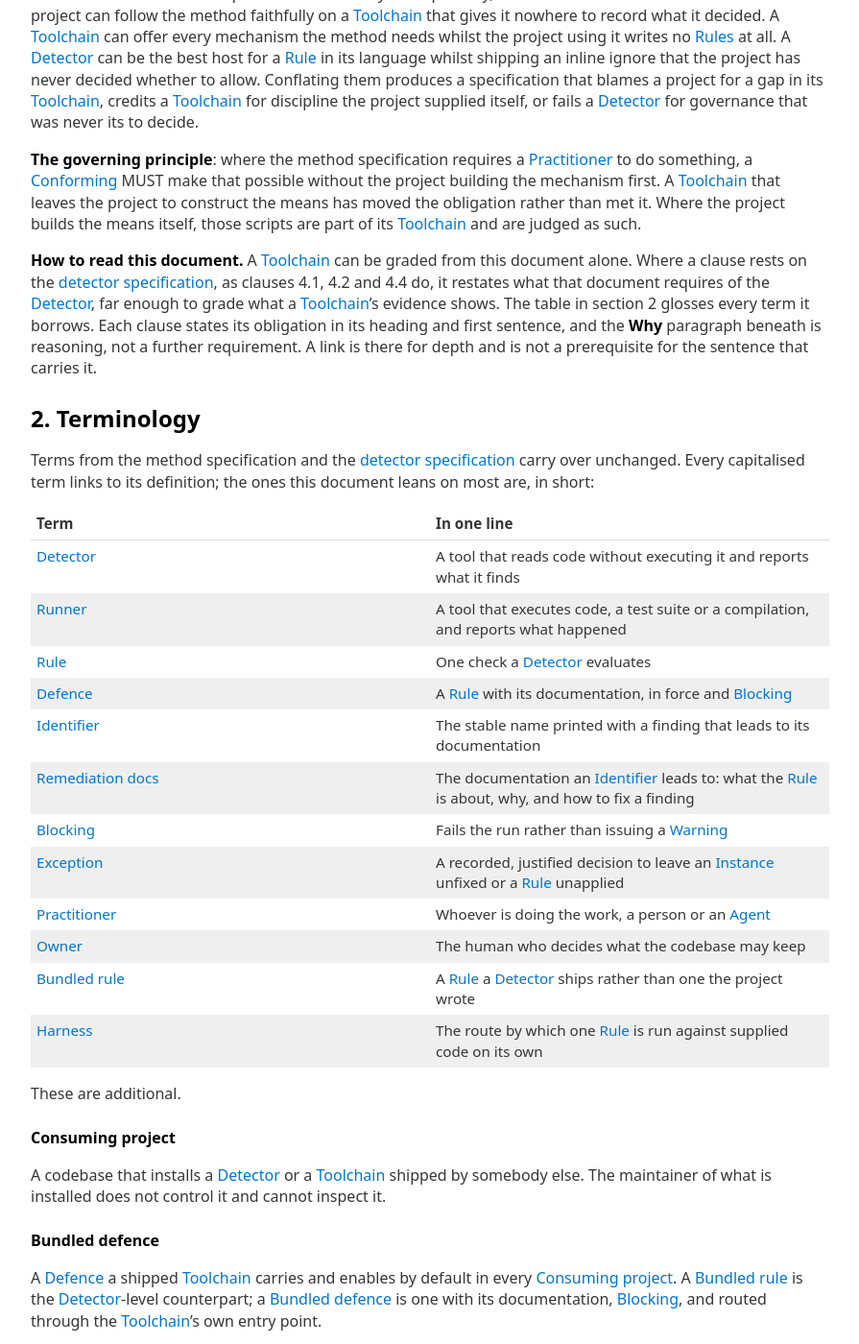
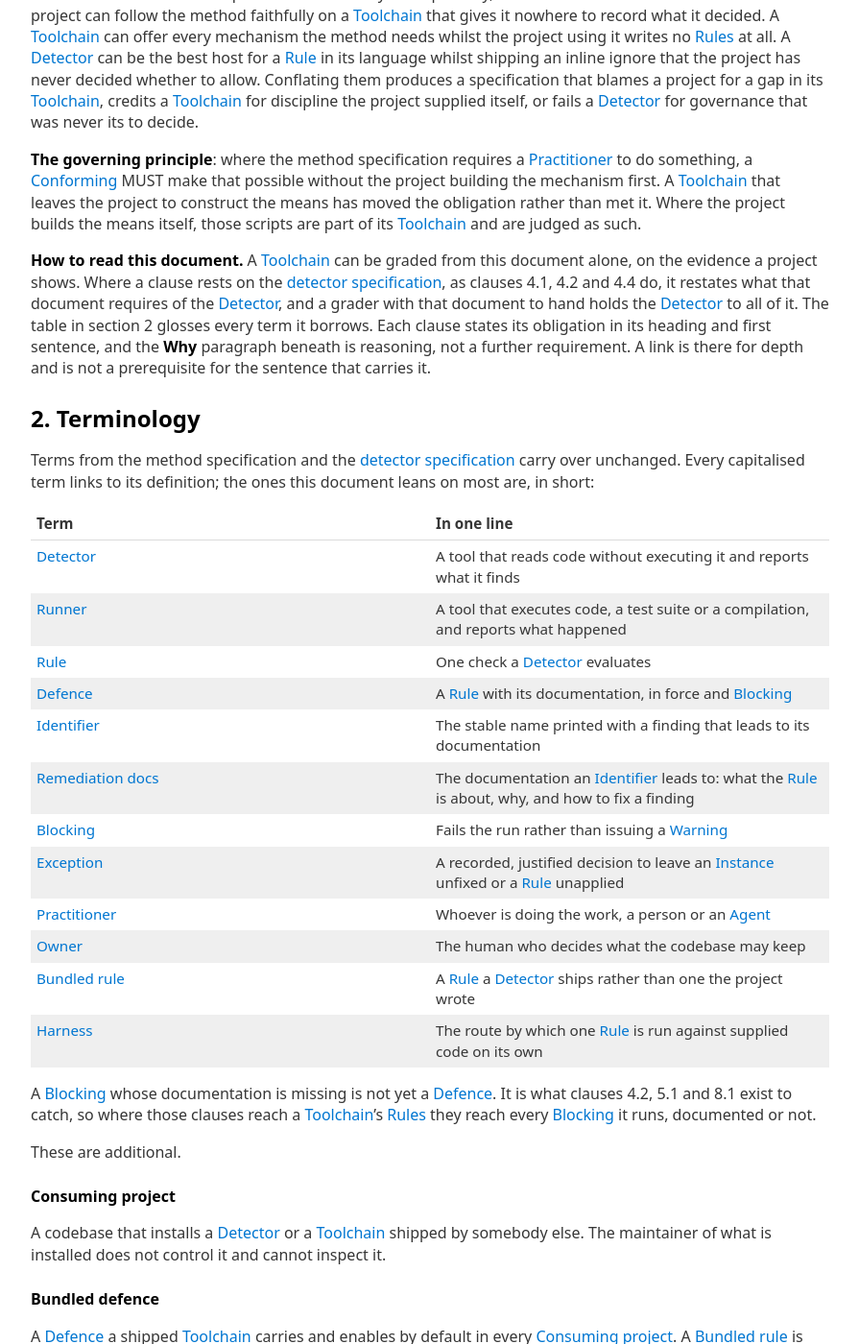
Before and after one commit to Defence-Before-Fix/defence-before-fix.github.io, a Jekyll site: the page built from TOOLING-SPEC.md, in a window 1280 px wide and 1400 px high, scrolled down 743 px. Shown: the whole window at 96% size, without its empty margins (192-1087 px from the left). Built offline with Jekyll 4.4.1, drawn with Linux system fonts in a browser that asks for light colours; our own code applies the rules of GitHub Pages for plain Markdown files; some of the changed text lies outside the part shown.

Commit message:
Toolchain: an undocumented blocking rule named under section 2's table; 5.1 lists it
After run 72: section 2 says, under its table, that a blocking rule whose documentation is
missing is not yet a defence and is what clauses 4.2, 5.1 and 8.1 exist to catch; clause 5.1
says the listing covers every blocking rule, documented or not, with a missing route showing;
section 1 and clause 4.1 both say a verdict from this document alone rests on what is
restated and a grader with the detector specification holds the detector to all of it.

Co-Authored-By: Claude Fable 5.1 <noreply@anthropic.com>

```diff
--- a/TOOLING-SPEC.md
+++ b/TOOLING-SPEC.md
@@ -39,10 +39,10 @@ building the mechanism first. A [Toolchain] that leaves the project to construct
 moved the obligation rather than met it. Where the project builds the means itself, those scripts are
 part of its [Toolchain] and are judged as such.
 
-**How to read this document.** A [Toolchain] can be graded from this document alone. Where a
-clause rests on the [detector specification](DETECTOR-SPEC.md), as clauses 4.1, 4.2 and 4.4 do,
-it restates what that document requires of the [Detector], far enough to grade what a
-[Toolchain]'s evidence shows. The
+**How to read this document.** A [Toolchain] can be graded from this document alone, on the
+evidence a project shows. Where a clause rests on the [detector specification](DETECTOR-SPEC.md),
+as clauses 4.1, 4.2 and 4.4 do, it restates what that document requires of the [Detector], and a
+grader with that document to hand holds the [Detector] to all of it. The
 table in section 2 glosses every term it borrows. Each clause states its obligation in its heading
 and first sentence, and the **Why** paragraph beneath is reasoning, not a further requirement. A
 link is there for depth and is not a prerequisite for the sentence that carries it.
@@ -66,6 +66,10 @@ capitalised term links to its definition; the ones this document leans on most a
 | [Owner]            | The human who decides what the codebase may keep                                                    |
 | [Bundled rule]     | A [Rule] a [Detector] ships rather than one the project wrote                                       |
 | [Harness]          | The route by which one [Rule] is run against supplied code on its own                               |
+
+A [Blocking] [Rule] whose documentation is missing is not yet a [Defence]. It is what clauses
+4.2, 5.1 and 8.1 exist to catch, so where those clauses reach a [Toolchain]'s [Rules] they reach
+every [Blocking] [Rule] it runs, documented or not.
 
 These are additional.
 
@@ -114,15 +118,15 @@ any row and the failure mode is visible too: either half alone leaves the [Pract
 A [Toolchain] MUST NOT route a [Defence] through a [Detector] that does not
 [Conform] to [the detector specification](DETECTOR-SPEC.md). That document's MUSTs are those of
 its sections 4 to 7, and this clause holds the [Detector] to every one of them. The sentences
-that follow restate the ones most often failed, far enough for a reader with this document
-alone to grade what a [Toolchain]'s evidence shows. The
+that follow restate the ones most often failed, and a verdict from this document alone rests on
+them; a grader with that document to hand holds the [Detector] to every one of its MUSTs,
+restated here or not. The
 [Detector] hosts bespoke [Rules]. It runs one [Rule] on its own against supplied
 code. It prints a stable [Identifier] with every finding. It runs locally, down to one file, with
 the result in the command's own output and nothing reportable only through a hosted service. It
 resolves every [Identifier] a [Bundled rule] can print to documentation shipped with it, offline.
 It makes any inline [Suppression] route detectable or disableable. A [Detector] that fails any
-one of that document's MUSTs, restated here or not, fails this clause after wrapping. Three
-points govern how that is met.
+one of them, after wrapping, fails this clause. Three points govern how that is met.
 
 1. **Wrapping is permitted.** The [Toolchain] MAY supply a mechanism the
    [Detector] lacks by wrapping it, with a [Harness] script or a
@@ -258,6 +262,8 @@ kind of property that lives in the [Toolchain] and nowhere else.
 The [Toolchain] MUST list every [Defence] active in the project without
 running it. The listing MUST include each [Defence]'s [Identifier] and a terse
 statement of what it forbids or requires. It MUST provide the route to each one's full documentation.
+The listing covers every [Blocking] [Rule] the [Toolchain] runs, documented or not, and a
+[Rule] whose route to documentation is missing is listed with that gap showing.
 
 **Why**: method specification clause 8.5. An [Agent] arriving at a codebase has no colleague to ask.
 Without a listing, a project's standards can only be learned by violating them one at a time.
```
Also changed, not shown: CHANGELOG.md.
